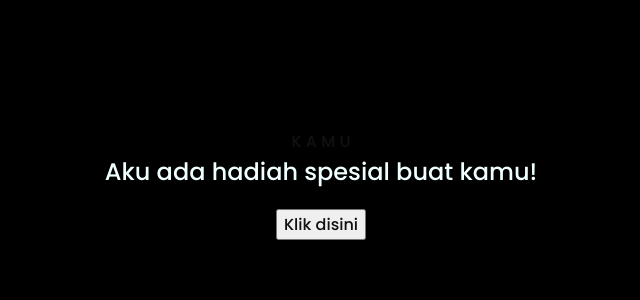
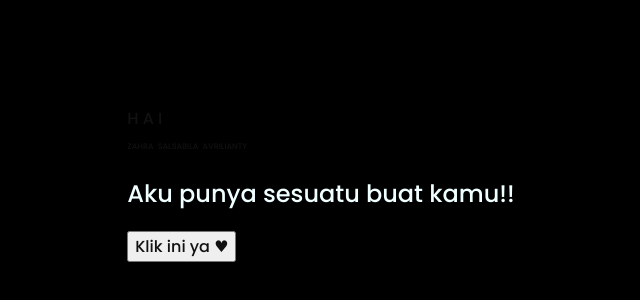
Before and after one commit to xaarr2/nijarrx, a plain HTML site: page index.html in a window 1280 px wide. Shown: the part 224-524 px from the top of the page, without its empty margins (327-967 px from the left). Drawn offline with Linux system fonts and the light colour scheme.

Commit message:
Update index.html

```diff
--- a/index.html
+++ b/index.html
@@ -10,19 +10,34 @@
 </head>
 <body>
     <div class="greetings">
-    <!-- silahkan menambah kata sesuai keinginan dengan <span>text...</span -->
-        <span>K</span>
+
+        <span>H</span>
         <span>A</span>
-        <span>M</span>
-        <span>U</span>
+        <span>I</span>
+
+       <div class="greet">
+
+        <span>ZAHRA</span>
+        <span>SALSABILA</span>
+        <span>AVRILIANTY</span>
+        <span></span>
+
+
+
+
+
+
+
+         <div class="description">
+         <span> </span>
     </div>
+    <div class="description">
 
-    <div class="description">
-        <span>Aku ada hadiah spesial buat kamu!</span>
+        <span>Aku punya sesuatu buat kamu!!</span>
     </div>
     <div class="button">
         <button>
-            <a href="flower.html">Klik disini</a>
+            <a href="flower.html">Klik ini ya ♥</a>
         </button>
 
     </div>
```
